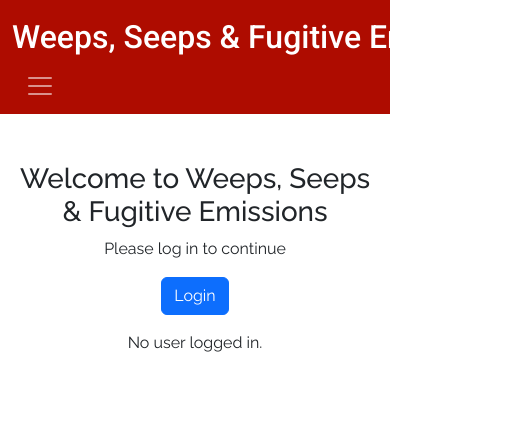
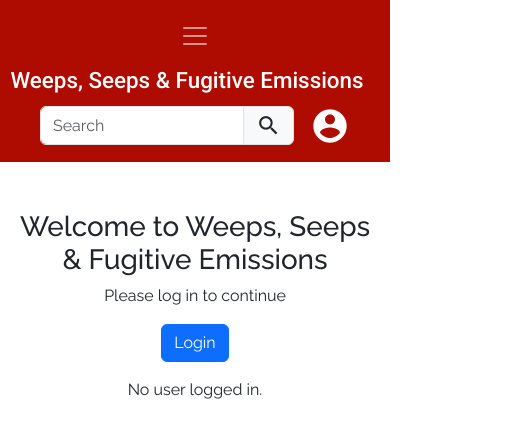
Before and after one commit to johnamdickson/weeps-seeps-fugitive-emissions-web, a React (Create React App) app in the folder weeps-seeps-fugitive-emissions/: page / in a window 390 px wide. Shown: the top 438 px of the page, 517 px wide, since content can reach past the window. Built offline with nearby package versions, Linux system fonts and the light colour scheme; no server answers.

Commit message:
style: further navbar styling
add search bar and user icon along with responsive styling

```diff
--- a/weeps-seeps-fugitive-emissions/src/components/Navbar.css
+++ b/weeps-seeps-fugitive-emissions/src/components/Navbar.css
@@ -1,5 +1,12 @@
+.navbar {
+  min-height: 85px;
+  padding-top: 0.5rem;
+  padding-bottom: 0.5rem;
+}
+
 .bg-custom {
   background-color: #ae0c00 !important;  /* Background color */
+  transition: background-color 0.5s ease;
 }
 
 .navbar-toggler {
@@ -20,7 +27,36 @@
 .navbar-brand {
   font-family: "Roboto", sans-serif !important;
   font-optical-sizing: auto;
-  font-size: 2rem;
+  font-size: 1.4rem;
   font-weight: 500;
   font-style: normal;
-  font-variation-settings: "wdth" 100;}
+  font-variation-settings: "wdth" 100;
+}
+
+.search-icon {
+  font-size: 25px;
+}
+
+@media (min-width: 576px) {
+  .navbar-brand {
+    font-size: 1.6rem;
+  }
+}
+
+@media (min-width: 768px) {
+  .navbar-brand {
+    font-size: 1.9rem;
+  }
+}
+
+@media (min-width: 992px) {
+  .navbar-brand {
+    font-size: 2.2rem;
+  }
+}
+
+@media (min-width: 1024px) {
+  .navbar-brand {
+    font-size: 2.5rem;
+  }
+}
--- a/weeps-seeps-fugitive-emissions/src/components/Navbar.js
+++ b/weeps-seeps-fugitive-emissions/src/components/Navbar.js
@@ -1,14 +1,14 @@
 import React, { useEffect, useState } from "react";
-import { Navbar, Nav, Container, Offcanvas } from "react-bootstrap";
+import { Navbar, Nav, Container, Offcanvas, Form, FormControl, Button, InputGroup } from "react-bootstrap";
 import { Link } from "react-router-dom";
 import { getAuth, onAuthStateChanged } from "firebase/auth";
 import './Navbar.css';
 
-
 const AppNavbar = () => {
   const [isAdmin, setIsAdmin] = useState(false);
   const [showOffcanvas, setShowOffcanvas] = useState(false);
-  const [isHovered, setIsHovered] = useState(false); // Track hover state
+  const [isHovered, setIsHovered] = useState(false);
+  const [searchTerm, setSearchTerm] = useState("");
 
   useEffect(() => {
     const auth = getAuth();
@@ -27,42 +27,76 @@ const AppNavbar = () => {
   const handleClose = () => setShowOffcanvas(false);
   const handleShow = () => setShowOffcanvas(true);
 
-  // Handle hover events and log to the console
-  const handleMouseEnter = () => {
-    setIsHovered(true);
-  };
-  const handleMouseLeave = () => {
-    setIsHovered(false);
+  const handleMouseEnter = () => setIsHovered(true);
+  const handleMouseLeave = () => setIsHovered(false);
+
+  const handleSearch = (e) => {
+    e.preventDefault();
+    console.log("Search term:", searchTerm);
+    // Add search logic here
   };
 
   return (
 <Navbar
   expand={false}
-      className={`${isHovered ? "navbar-dark bg-custom" : "navbar-light"}`}// Apply background change on hover
+  className={`${isHovered ? "navbar-dark bg-custom" : "navbar-light"}`}
   onMouseEnter={handleMouseEnter}
   onMouseLeave={handleMouseLeave}
-      // style={{ transition: "background-color 0.3s ease, color 0.3s ease" }} // Add transition
-    >
-      <Container fluid>
+>  <Container fluid >
+  <div className="d-flex flex-column flex-md-row align-items-center justify-content-between w-100 py-2 px-1">
+
+    {/* Left: Burger Menu */}
+    <div className="mb-2 mb-sm-1">
+      <Navbar.Toggle
+        aria-controls="offcanvasNavbar"
+        onClick={handleShow}
+        className={`custom-toggler ${isHovered ? "toggler-dark" : "toggler-white"}`}
+      />
+    </div>
+
+    {/* Center: Brand */}
+    <div className="text-center flex-grow-1 mb-2 mb-sm-1">
     <Navbar.Brand
   as={Link}
   to="/"
-          className={`navbar-brand ${isHovered ? "text-white" : "text-dark"}`} // Change text color on hover
-          style={{ transition: "color 0.3s ease" }} // Add transition for text color
+  className={`navbar-brand ${isHovered ? "text-white" : "text-dark"}`}
 >
   Weeps, Seeps & Fugitive Emissions
 </Navbar.Brand>
-        <Navbar.Toggle
-          aria-controls="offcanvasNavbar"
-          onClick={handleShow}
-          className={`custom-toggler ${isHovered ? "toggler-dark" : "toggler-white"}`} // Change icon color on hover
+    </div>
+
+    {/* Right: Search + User Icon */}
+    <div className="d-flex align-items-center gap-3">
+      <Form className="d-flex" onSubmit={handleSearch}>
+        <InputGroup>
+          <FormControl
+            type="search"
+            placeholder="Search"
+            aria-label="Search"
+            value={searchTerm}
+            onChange={(e) => setSearchTerm(e.target.value)}
           />
+          <InputGroup.Text style={{ cursor: "pointer" }} onClick={handleSearch}>
+            <span className="material-icons search-icon">search</span>
+          </InputGroup.Text>
+        </InputGroup>
+      </Form>
+      <div
+        className={`user-icon ${isHovered ? "text-white" : "text-dark"} d-flex`}
+        style={{ fontSize: "1.4rem", cursor: "pointer" }}
+      >
+        <span className="material-icons">account_circle</span>
+      </div>
+    </div>
+
+  </div>
+
   <Navbar.Offcanvas
           show={showOffcanvas}
           onHide={handleClose}
           id="offcanvasNavbar"
           aria-labelledby="offcanvasNavbarLabel"
-          placement="end"
+          placement="start"
           className="bg-dark text-light"
         >
           <Offcanvas.Header closeButton>
@@ -82,7 +116,10 @@ const AppNavbar = () => {
           </Offcanvas.Body>
         </Navbar.Offcanvas>
 </Container>
+
 </Navbar>
+
+
   );
 };
 
```
Lines whose indentation alone changed are shown as unchanged.
